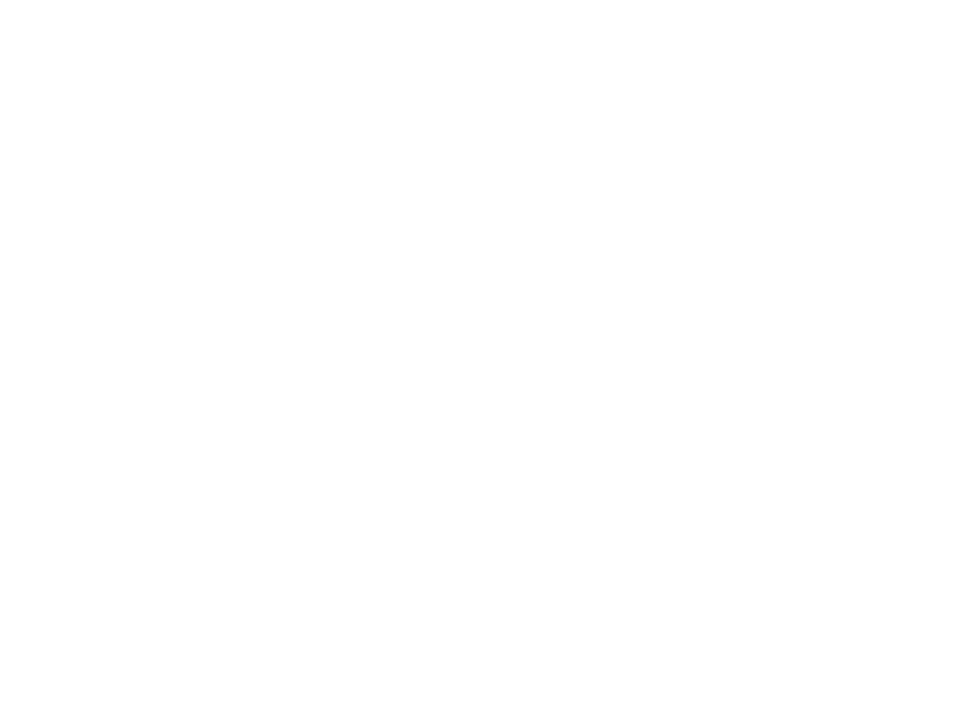
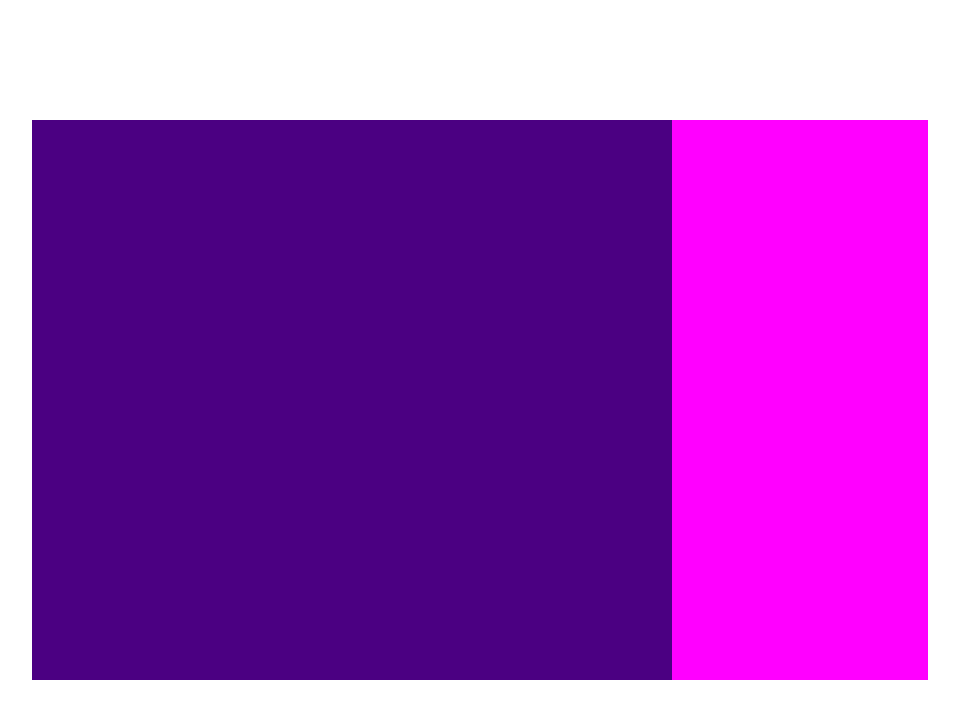
Before and after one commit to AndreaRospi/js-array-carousel, a plain HTML site: page index.html in a window 1280 px wide. Shown: the whole page, without its empty margins (160-1119 px from the left). Drawn offline with Linux system fonts and the light colour scheme.

Commit message:
forma slider

```diff
--- a/css/style.css
+++ b/css/style.css
@@ -3,3 +3,30 @@
     margin: 0;
     box-sizing: border-box;
 }
+
+.container{
+    height: 100vh;
+    display: flex;
+    justify-content: center;
+    align-items: center;
+}
+
+#fullimg{
+    width: 50vw;
+    height: 70%;
+}
+
+#libreria{
+    width: 20vw;
+    height: 70%;
+}
+
+/* debug */
+
+#fullimg{
+    background-color: indigo;
+}
+
+#libreria{
+    background-color: magenta;
+}
--- a/index.html
+++ b/index.html
@@ -8,8 +8,17 @@
     <link rel="stylesheet" href="css/style.css">
     <link rel="stylesheet" href="https://cdnjs.cloudflare.com/ajax/libs/font-awesome/5.15.4/css/all.min.css" integrity="sha512-1ycn6IcaQQ40/MKBW2W4Rhis/DbILU74C1vSrLJxCq57o941Ym01SwNsOMqvEBFlcgUa6xLiPY/NS5R+E6ztJQ==" crossorigin="anonymous" referrerpolicy="no-referrer" />
 </head>
-<body>
+<body class="debug">
+    <div class="container">
+        <div id="fullimg">
+            <h2></h2>
+            <p></p>
+        </div>
+        <div id="libreria">
 
+        </div>
+
+    </div>
     <script src="js/script.js"></script>
 </body>
 </html>
```
